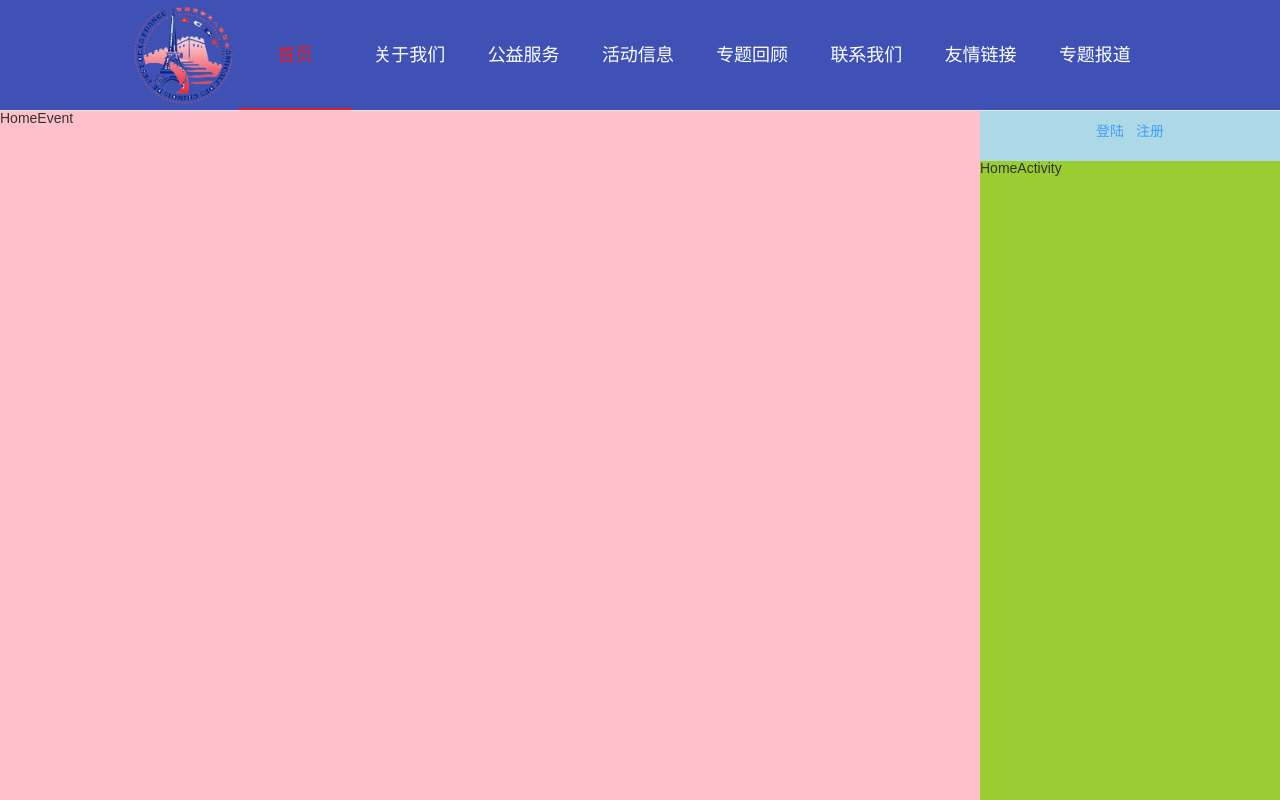
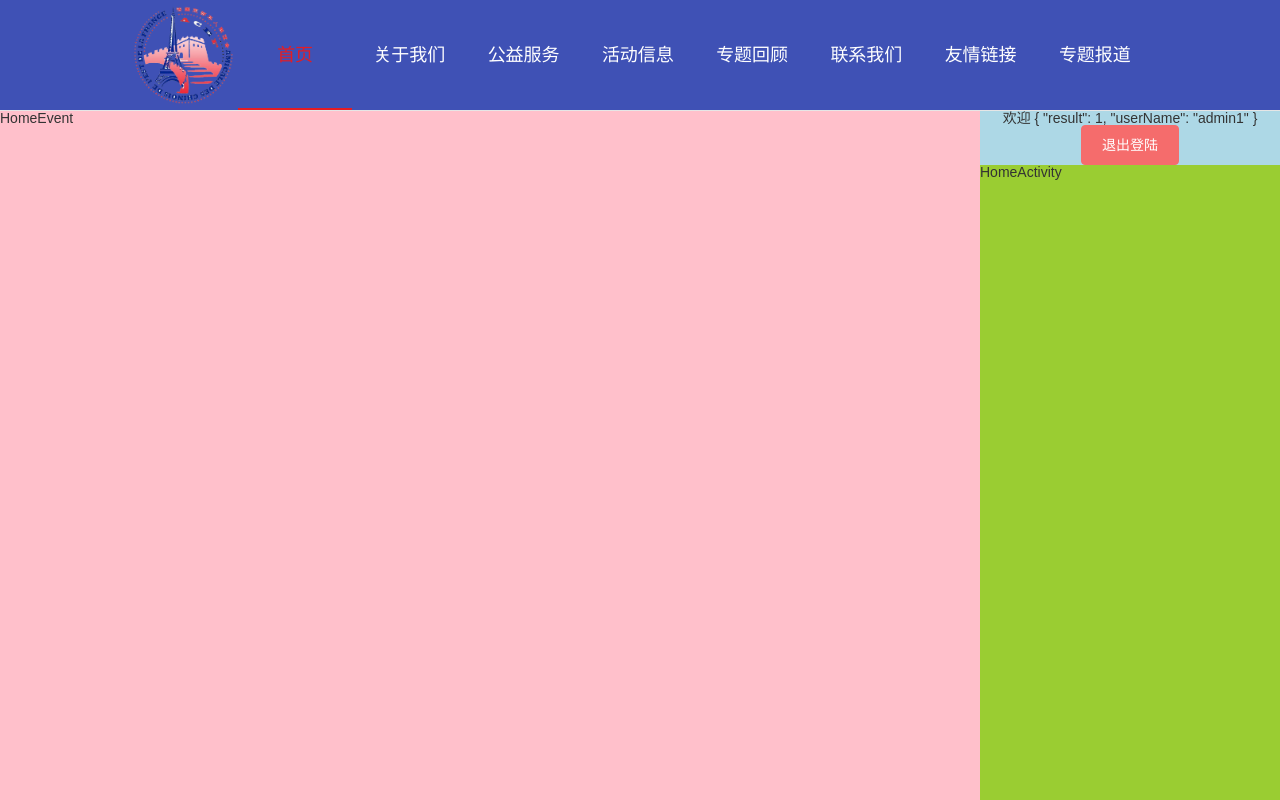
Before and after one commit to ZhongZzZzZ/Franceweb, a Vue app: page /register in a window 1280 px wide. Shown: the top 800 px of the page. Built offline with nearby package versions, Linux system fonts and the light colour scheme; a small style sheet from the web is missing.

Commit message:
cookie跨域问题

```diff
--- a/src/App.vue
+++ b/src/App.vue
@@ -19,7 +19,9 @@ export default {
   watch:{},
   computed:{},
   methods:{},
-  created(){},
+  created(){
+    /* this.$store.dispatch('isLogin') */
+  },
   mounted(){}
 }
 </script>
--- a/src/api/ajax.js
+++ b/src/api/ajax.js
@@ -1,7 +1,7 @@
 import axios from 'axios'
 import qs from 'qs'
 
-export default async function ajax (url,data,type='get') {
+export default async function ajax (url,data={},type='get') {
   try {
     let res
     if(type === 'get') {
--- a/src/api/index.js
+++ b/src/api/index.js
@@ -37,3 +37,6 @@ export const reqRegister = (url,data) => ajax(url,data,'post')
 
 //请求登陆
 export const reqLogin = (url,data) => ajax(url,data,'post')
+
+//查询是否登陆状态
+export const reqIsLogin = (url) => ajax(url)
--- a/src/main.js
+++ b/src/main.js
@@ -6,11 +6,12 @@ import './styles/reset.css'
 import ElementUI from 'element-ui'
 import 'element-ui/lib/theme-chalk/index.css'
 import 'element-ui/lib/theme-chalk/display.css';
-
+import axios from 'axios'
 
 Vue.use(ElementUI)
 Vue.config.productionTip = false
 
+axios.defaults.withCredentials=true
 new Vue({
   router,
   store,
--- a/src/pages/Home/SignUp/SignUp.vue
+++ b/src/pages/Home/SignUp/SignUp.vue
@@ -1,7 +1,13 @@
 <template>
   <div class="signup-container">
-    <el-button type="text" @click="showLogin = true">登陆</el-button>
-    <el-button type="text" @click="showRegister = true">注册</el-button>
+    <div class="userInfo" v-if="(loginUser.userName || registerUser.userName)">
+      欢迎 {{userInfo}}
+      <el-button type="danger" @click="logOut">退出登陆</el-button>
+    </div>
+    <div class="btn" v-else>
+      <el-button type="primary"  @click="showLogin = true">登陆</el-button>
+      <el-button type="primary" @click="showRegister = true">注册</el-button>
+    </div>
     <el-dialog class="dialog" title="登陆" :visible.sync="showLogin"
     :close-on-click-modal="false"
     :close-on-press-escape="false"
@@ -22,6 +28,7 @@
 <script>
 import Login from '../../Login/Login.vue'
 import Register from '../../Register/Register.vue'
+import {mapState} from 'vuex'
 export default {
   components:{
     Login,
@@ -35,22 +42,38 @@ export default {
   }
   },
   watch:{},
-  computed:{},
+  computed:{
+    ...mapState(['loginUser','registerUser']),
+    userInfo () {
+      return this.loginUser.userName ? this.loginUser : this.registerUser
+    }
+  },
   methods:{
     close(isClose){
       this.showRegister = isClose
       this.showLogin = isClose
+    },
+    logOut() {
+      this.$confirm('此操作将退出登陆, 是否继续?', '提示', {
+          confirmButtonText: '确定',
+          cancelButtonText: '取消',
+          type: 'warning'
+        }).then(() => {
+          this.$store.dispatch('logOut')
+          this.$message({
+            type: 'success',
+            message: '退出登陆!'
+          });
+        })
     }
   },
   created(){},
-  mounted(){
-  }
+  mounted(){}
 }
 </script>
 <style lang="scss">
 @import '../../../styles/color.scss';
 .signup-container{
-  height: 50px;
   background-color: lightblue;
   text-align: center;
   .dialog{
--- a/src/pages/Login/Login.vue
+++ b/src/pages/Login/Login.vue
@@ -14,12 +14,12 @@
            <el-form-item label="7天免登录">
             <el-switch v-model="form.remember"></el-switch>
           </el-form-item>
-          <img style="height:40px;width:100px;" onclick="this.src='http://huangchaoweb.cn/acef_sociable/visitor/getSecurityCode?d='+new Date()*1"  src="http://huangchaoweb.cn/acef_sociable/visitor/getSecurityCode" alt="">
+          <img style="height:40px;width:100px;" @click="getImg" ref="securityCodeImg" src="http://huangchaoweb.cn/acef_sociable/visitor/getSecurityCode" alt="">
          </div>
       </el-form>
       <div slot="footer" class="dialog-footer">
         <el-button type="danger"  @click="closeDialog">取 消</el-button>
-        <el-button type="primary" @click="login">登 陆</el-button>
+        <el-button type="primary" @click.native="login">登 陆</el-button>
       </div>
   </div>
 </template>
@@ -44,6 +44,9 @@ export default {
   methods:{
     closeDialog(){
       this.$emit('close',false)
+    },
+    getImg() {
+      this.$refs.securityCodeImg.src = 'http://huangchaoweb.cn/acef_sociable/visitor/getSecurityCode?d='+Date.now()*1
     },
     login () {
       const data = {
--- a/src/store/actions.js
+++ b/src/store/actions.js
@@ -1,5 +1,5 @@
-import {reqRegister, reqLogin} from '../api'
-import {SUBMIT_REGISTER, SUBMIT_LOGIN} from './mutation-types'
+import {reqRegister, reqLogin, reqIsLogin} from '../api'
+import {SUBMIT_REGISTER, SUBMIT_LOGIN, RECIEVE_LOGIN, QUIT_LOGIN} from './mutation-types'
 export default {
   async register({commit},registerInfo) { //进行注册请求
     const user = await reqRegister('/register',registerInfo)
@@ -9,4 +9,11 @@ export default {
     const user = await reqLogin('/login',loginInfo)
     commit(SUBMIT_LOGIN,user)
   },
+  async isLogin({commit}) { //查询是否免登陆请求
+    const user = await reqIsLogin('/isLogin')
+    commit(RECIEVE_LOGIN,user)
+  },
+  logOut({commit}) { //退出登陆
+    commit(QUIT_LOGIN)
+  },
 }
--- a/src/store/mutation-types.js
+++ b/src/store/mutation-types.js
@@ -2,3 +2,5 @@
 
 export const SUBMIT_REGISTER = 'submit_register' //提交注册信息
 export const SUBMIT_LOGIN = 'submit_login' //提交注登陆信息
+export const RECIEVE_LOGIN = 'recieve_login' //接受是否登陆信息
+export const QUIT_LOGIN = 'quit_login' //退出登陆
--- a/src/store/mutations.js
+++ b/src/store/mutations.js
@@ -1,4 +1,4 @@
-import {SUBMIT_REGISTER, SUBMIT_LOGIN} from './mutation-types'
+import {SUBMIT_REGISTER, SUBMIT_LOGIN, RECIEVE_LOGIN, QUIT_LOGIN} from './mutation-types'
 
 export default {
   [SUBMIT_REGISTER] (state,user) {
@@ -7,4 +7,11 @@ export default {
   [SUBMIT_LOGIN] (state,user) {
     state.loginUser = user
   },
+  [RECIEVE_LOGIN] (state,user) {
+    state.loginUser = user
+  },
+  [QUIT_LOGIN] (state) {
+    state.loginUser = {}
+    state.registerUser = {}
+  },
 }
--- a/src/store/state.js
+++ b/src/store/state.js
@@ -1,4 +1,11 @@
 export default {
-  registerUser:{}, //存储注册用户结果对象
-  loginUser:{} //存储登陆用户结果对象
+  registerUser:{
+    /* result:1,
+    userName:'admin' */
+  }, //存储注册用户结果对象 只保存用户注册成功后返回的值，以后登录就用下面的保存
+
+  loginUser:{
+    result:1,
+    userName:'admin1'
+  } //存储登陆用户结果对象
 }
```
